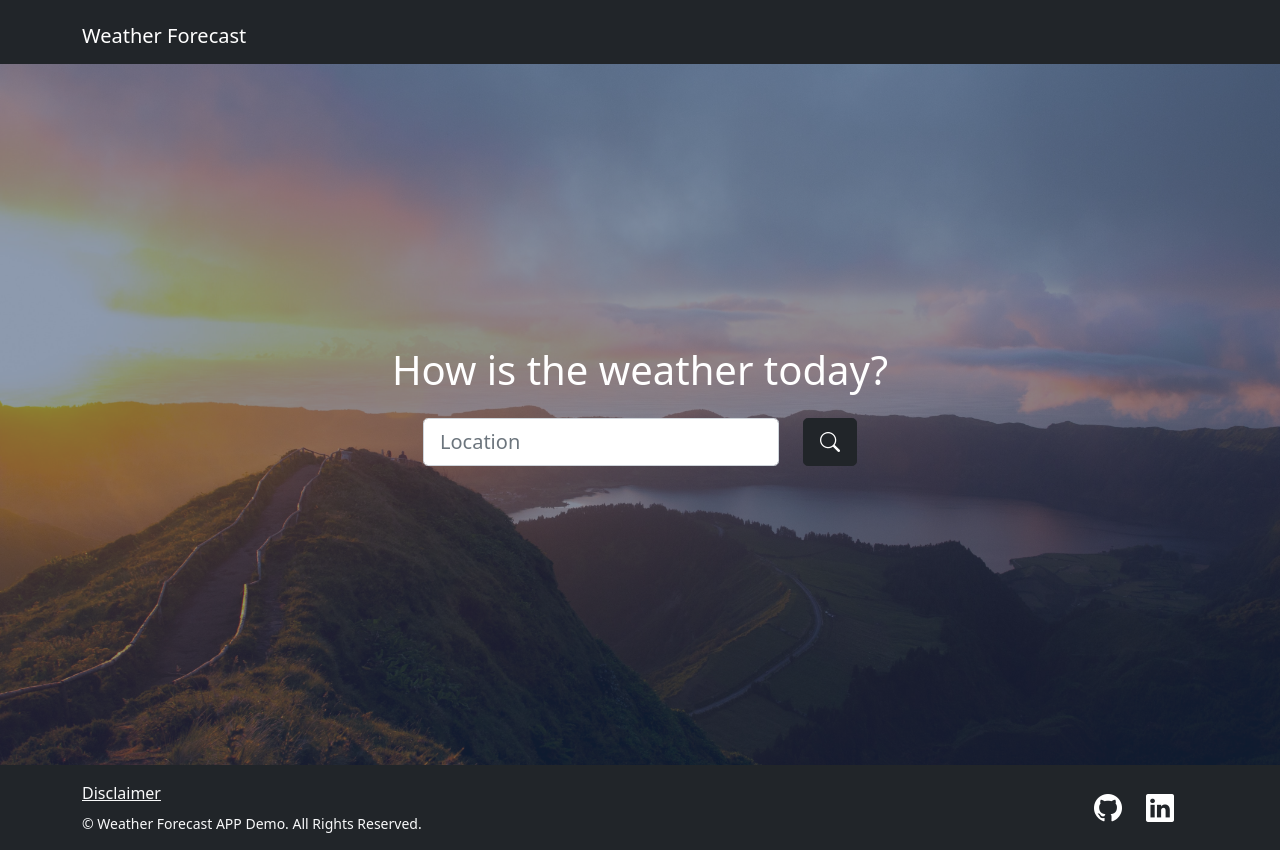
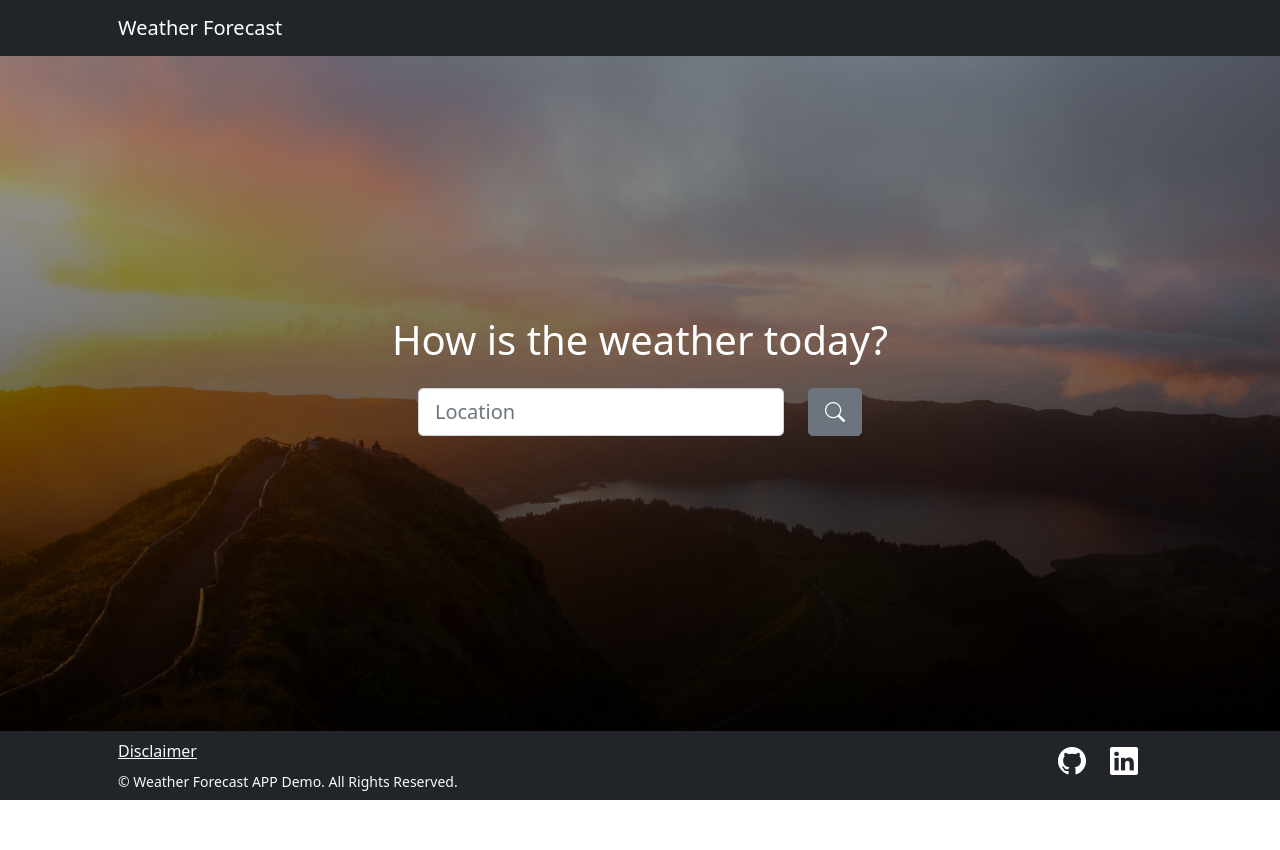
Before and after one commit to AndreMP97/weather-app, a React (Create React App) app: page / in a window 1280 px wide. After the commit the page ends 800 px from the top, so only its background shows below. Built offline with nearby package versions, Linux system fonts and the light colour scheme.

Commit message:
CSS changes

```diff
--- a/src/components/disclaimer.jsx
+++ b/src/components/disclaimer.jsx
@@ -1,9 +1,9 @@
 const Disclaimer = () => {
     localStorage.setItem("results", "true");
     return (
-        <section className="disclaimer bg-secondary text-center">
-            <div className="container">
-                <div className="row row-cols-1 row-cols-md-3 g-4">
+        <section className="masthead">
+            <div className="container px-4 px-lg-5 d-flex h-100 align-items-center justify-content-center">
+                <div className="row row-cols-1 row-cols-md-3 g-4 text-center align-content-center">
                     <div className="col">
                         <div className="card h-100">
                             <div className="card-header">
--- a/src/components/footer.jsx
+++ b/src/components/footer.jsx
@@ -2,10 +2,10 @@ import { Link } from "react-router-dom";
 
 const Footer = () => {
     return (
-        <footer className="footer bg-dark" style={{"paddingTop": "1rem", "paddingBottom": "1rem"}}>
-            <div className="container">
+        <footer className="footer bg-dark text-center">
+            <div className="container py-2 px-4 px-lg-5">
                 <div className="row">
-                    <div className="col-lg-6 h-100 text-center text-lg-start my-auto">
+                    <div className="col-lg-6 h-100 text-center text-lg-start">
                         <ul className="list-inline mb-2">
                             <li className="list-inline-item">
                                 <Link to="disclaimer" className="link-light">Disclaimer</Link>
@@ -13,7 +13,7 @@ const Footer = () => {
                         </ul>
                         <p className="text-light small mb-4 mb-lg-0">&copy; Weather Forecast APP Demo. All Rights Reserved.</p>
                     </div>
-                    <div className="col-lg-6 h-100 text-center text-lg-end my-auto">
+                    <div className="col-lg-6 h-100 text-center text-lg-end">
                         <ul className="list-inline mb-0">
                             <li className="list-inline-item me-4">
                                 <a href="https://github.com/AndreMP97/weather-app"><i className="bi-github btn-dark fs-3"></i></a>
--- a/src/components/form.jsx
+++ b/src/components/form.jsx
@@ -97,15 +97,15 @@ class FormComponent extends Component {
     render() {
         if (this.state.results === false) {
             return (
-                <form onSubmit={this.handleSubmit}>
-                    <div className="mb-3">
-                        <div className="row justify-content-center">
-                            <div className="col-8">
+                <form className="form-signup" onSubmit={this.handleSubmit}>
+                    <div className="mb-5">
+                        <div className="row input-group-newsletter justify-content-center">
+                            <div className="col-9">
                                 <input className="form-control form-control-lg" id="city" type="text" placeholder="Location" value={this.state.location} onChange={this.handleChange} autoComplete="off" list="locations" required/>
                                 <datalist id="locations"> {this.state.autoComplete.map((opt, i) => (<option key={i}>{opt}</option>))} </datalist>
                             </div>
                             <div className="col-auto">
-                                <button className="btn btn-dark btn-lg shadow-none" id="submitButton" type="submit"><i className="bi bi-search"></i></button>
+                                <button className="btn btn-secondary btn-lg shadow-none" id="submitButton" type="submit"><i className="bi bi-search"></i></button>
                             </div>
                             <Modal show={this.state.show} centered>
                                 <Modal.Header><div className="text-danger mb-1">ERROR</div></Modal.Header>
--- a/src/components/header.jsx
+++ b/src/components/header.jsx
@@ -13,25 +13,28 @@ const Nav = () => {
 
     if(nav === true) {
         return(
-            <header>
-                <nav className="navbar navbar-dark bg-dark static-top" style={{"paddingTop": "0.25rem", "paddingBottom": "0.25rem"}}>
-                    <div className="container">
-                        <h1><Link to="/" className="navbar-brand link-light">Weather Forecast</Link></h1>
-                        <Link to="/" className="bi bi-arrow-left btn-dark shadow-none" style={{"fontSize": "1.5rem"}} aria-hidden="true"></Link>
-                    </div>
-                </nav>
-            </header>
+            <nav className="navbar navbar-expand-lg navbar-dark bg-dark fixed-top" id="mainNav">
+                <div className="container px-4 px-lg-5">
+                    <Link to="/" className="navbar-brand link-light">Weather Forecast</Link>
+                    <Link to="/" className="bi bi-arrow-left btn-dark shadow-none" style={{"fontSize": "1.5rem"}} aria-hidden="true"></Link>
+                </div>
+            </nav>
         );
     }
     else {
         return (
-            <header>
-                <nav className="navbar navbar-dark bg-dark static-top" style={{"paddingTop": "0.25rem", "paddingBottom": "0.25rem"}}>
+            <nav className="navbar navbar-expand-lg navbar-dark bg-dark fixed-top" id="mainNav">
+                <div className="container px-4 px-lg-5">
+                    <Link to="/" className="navbar-brand link-light">Weather Forecast</Link>
+                </div>
+            </nav>
+            /*<header>
+                <nav className="navbar navbar-dark bg-dark" style={{"paddingTop": "0.25rem", "paddingBottom": "0.25rem"}}>
                     <div className="container">
                         <h1><Link to="/" className="navbar-brand link-light">Weather Forecast</Link></h1>
                     </div>
                 </nav>
-            </header>
+            </header>*/
         );
     }
 }
--- a/src/components/mainpage.jsx
+++ b/src/components/mainpage.jsx
@@ -3,14 +3,12 @@ import Form from './form';
 const MainPage = () => {
     localStorage.removeItem("results");
     return (
-        <main className="home">
-            <div className="container position-relative">
-                <div className="row justify-content-center">
-                    <div className="col-xl-6">
-                        <div className="text-center text-white">
-                            <h1 className="mb-4">How is the weather today?</h1>
-                            <Form />
-                        </div>
+        <main className="masthead masthead-footer">
+            <div className="container px-4 px-lg-5 d-flex h-100 align-items-center justify-content-center">
+                <div className="row d-flex justify-content-center">
+                    <div className="col-auto text-center text-white">
+                        <h1 className="mb-4">How is the weather today?</h1>
+                        <Form />
                     </div>
                 </div>
             </div>
--- a/src/css/styles.css
+++ b/src/css/styles.css
@@ -6,78 +6,64 @@
   border-radius: 0.2rem;
 }
 
-.home {
+.masthead {
   position: relative;
-  background-color: #343a40;
-  background: url("../assets/img/bg-masthead.jpg") no-repeat center center;
+  width: 100%;
+  height: auto;
+  min-height: 35rem;
+  padding: 15rem 0;
+  background: linear-gradient(to bottom, rgba(0, 0, 0, 0.3) 0%, rgba(0, 0, 0, 0.7) 75%, #000 100%), url("../assets/img/bg-masthead.jpg");
+  background-position: center;
+  background-repeat: no-repeat;
+  background-attachment: scroll;
   background-size: cover;
-  padding-top: 17.65rem;
-  padding-bottom: 17.65rem;
-}
-.home:before {
-  content: "";
-  position: absolute;
-  background-color: #1c375e;
-  height: 100%;
-  width: 100%;
-  top: 0;
-  left: 0;
-  opacity: 0.5;
 }
 
-.disclaimer {
+.masthead-results {
   position: relative;
-  background-color: #343a40;
-  background: url("../assets/img/bg-masthead.jpg") no-repeat center center;
+  width: 100%;
+  height: auto;
+  min-height: 35rem;
+  padding: 15rem 0;
+  background: linear-gradient(to bottom, rgba(0, 0, 0, 0.3) 0%, rgba(0, 0, 0, 0.7) 75%, #000 100%), url("../assets/img/bg-masthead.jpg");
+  background-position: center;
+  background-repeat: no-repeat;
+  background-attachment: scroll;
   background-size: cover;
-  padding-top: 16.06rem;
-  padding-bottom: 16.06rem;
-}
-.disclaimer:before {
-  content: "";
-  position: absolute;
-  background-color: #1c375e;
-  height: 100%;
-  width: 100%;
-  top: 0;
-  left: 0;
-  opacity: 0.5;
 }
 
-.loading {
-  position: relative;
-  background-color: #343a40;
-  background: url("../assets/img/bg-masthead.jpg") no-repeat center center;
-  background-size: cover;
-  padding-top: 20.8rem;
-  padding-bottom: 20.8rem;
+.pt-6 {
+  padding-top: 4.5rem !important;
 }
-.loading:before {
-  content: "";
-  position: absolute;
-  background-color: #1c375e;
-  height: 100%;
-  width: 100%;
-  top: 0;
-  left: 0;
-  opacity: 0.5;
+.pb-6 {
+  padding-bottom: 4.5rem !important;
 }
 
-.results {
-  position: relative;
-  background-color: #343a40;
-  background: url("../assets/img/bg-masthead.jpg") no-repeat center center;
-  background-size: cover;
-  padding-top: 1.9rem;
-  padding-bottom: 0.9rem;
+@media (min-width: 992px) {
+  .masthead {
+    height: 100vh;
+    padding: 0;
+  }
+  .masthead-results {
+    min-height: 100vh;
+    padding: 0;
+  }
+  .footer {
+    position: fixed;
+    right: 0;
+    bottom: 0;
+    left: 0;
+    z-index: 1030;
+  }
 }
-.results:before {
-  content: "";
-  position: absolute;
-  background-color: #1c375e;
-  height: 100%;
-  width: 100%;
-  top: 0;
-  left: 0;
-  opacity: 0.5;
+
+@media (max-width: 992px) {
+  .masthead {
+    height: 100vh;
+    padding: 0;
+  }
+  .masthead-results {
+    min-height: 100vh;
+    padding: 0;
+  }
 }
--- a/src/index.js
+++ b/src/index.js
@@ -1,6 +1,5 @@
 import React from 'react';
 import ReactDOM from 'react-dom/client';
-import './index.css';
 import App from './App';
 import reportWebVitals from './reportWebVitals';
 import { HashRouter } from 'react-router-dom'
```
Also changed, not shown: src/components/show-results.jsx (+21 -11 lines).
